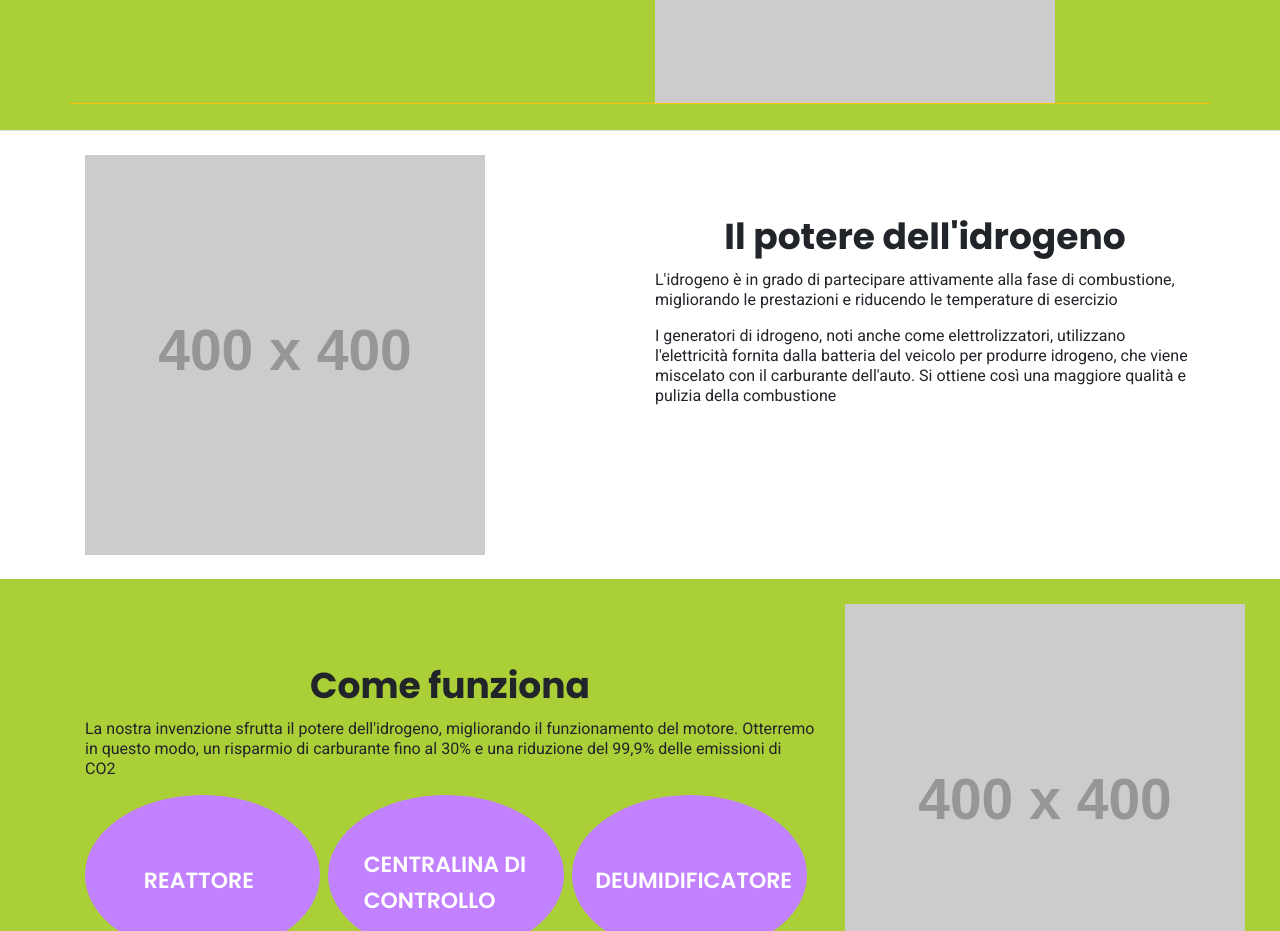
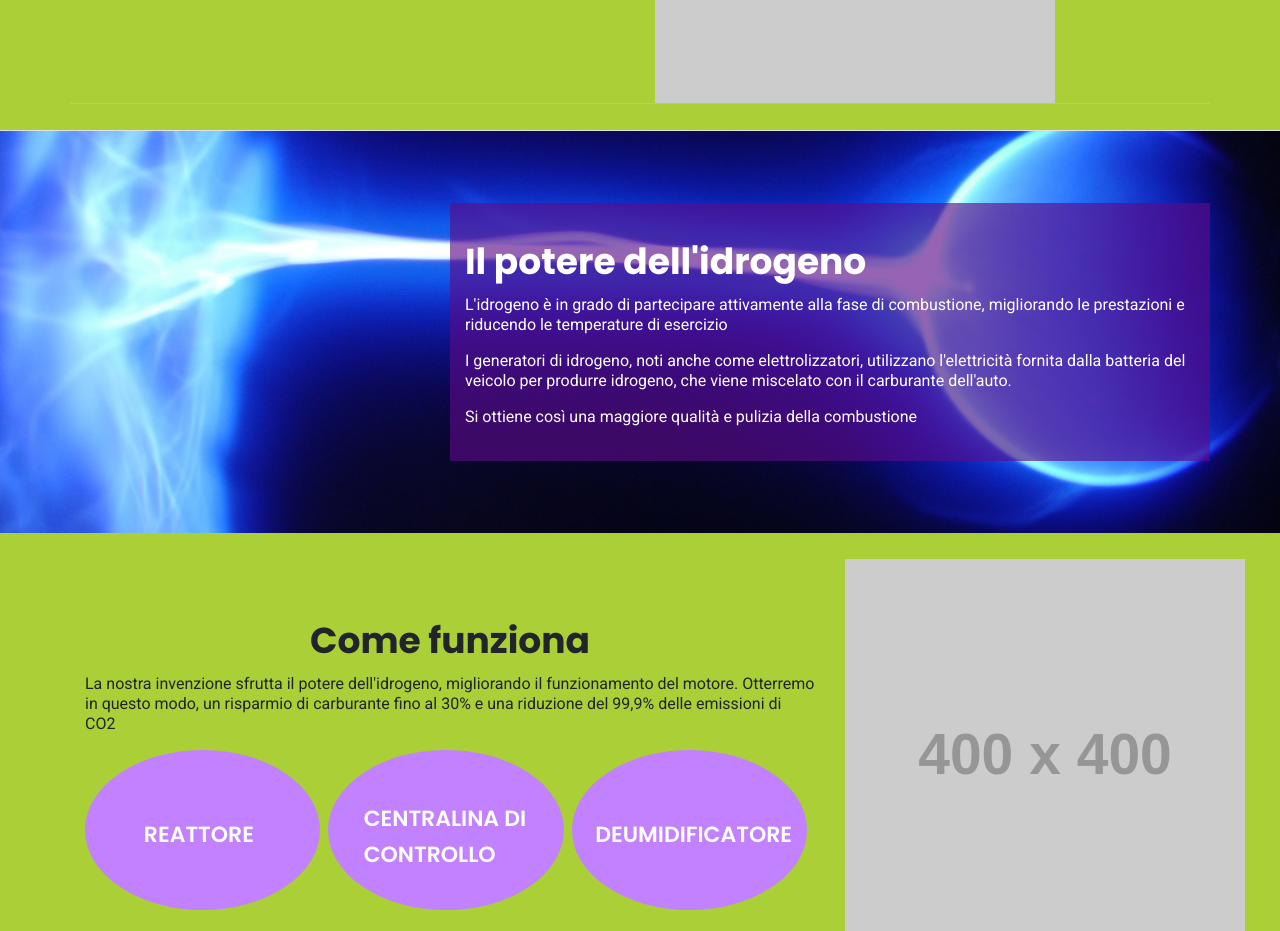
Before and after one commit to FrancescoMicunco/hygo, a plain HTML site: page index.html in a window 1280 px wide. Shown: the part 1740-2671 px from the top of the page. Drawn offline with nearby package versions, Linux system fonts and the light colour scheme; no server answers; placeholder pictures from the web are drawn by us.

Commit message:
center section

```diff
--- a/index.html
+++ b/index.html
@@ -166,22 +166,22 @@
     <div class="col-12 border-bottom divisore"></div>
 
     <!-- =========   start solution section ============== -->
-    <div class="">
-        <div class="container">
+    <div class="cellula ">
+        <div class="container py-5">
             <div class="row my-md-4">
-                <div class="col-12 col-md-6 ">
-                    <img src="https://via.placeholder.com/400" alt="">
+                <div class="col-12 col-md-4 ">
+                    <!-- <img src="./images/cellula.jpg" width="200px" height="auto" alt=""> -->
                 </div>
 
-                <div class="col-12 col-md-6" style="padding-top:5%">
+                <div class="col-12 col-md-8" style="padding-top:3%; padding-bottom:3%; background-color: rgba(92, 12, 138, 0.637);">
                     <div class="row">
                         <div class="col-12">
-                            <h2 id="kitprodotti" class="text-center">Il potere dell'idrogeno</h2>
+                            <h2 id="kitprodotti" class=" white">Il potere dell'idrogeno</h2>
                         </div>
                         <div class="col-12">
-                            <p class="card-text">L'idrogeno è in grado di partecipare attivamente alla fase di combustione, migliorando le prestazioni e riducendo le temperature di esercizio</p>
-                            <p>I generatori di idrogeno, noti anche come elettrolizzatori, utilizzano l'elettricità fornita dalla batteria del veicolo per produrre idrogeno, che viene miscelato con il carburante dell'auto. Si ottiene così una maggiore qualità
-                                e pulizia della combustione</p>
+                            <p class="card-text white">L'idrogeno è in grado di partecipare attivamente alla fase di combustione, migliorando le prestazioni e riducendo le temperature di esercizio</p>
+                            <p class="card-text white">I generatori di idrogeno, noti anche come elettrolizzatori, utilizzano l'elettricità fornita dalla batteria del veicolo per produrre idrogeno, che viene miscelato con il carburante dell'auto. </p>
+                            <p class="card-text white">Si ottiene così una maggiore qualità e pulizia della combustione</p>
                         </div>
                     </div>
                 </div>
@@ -192,26 +192,26 @@
     <!-- =========   end solution section ============== -->
 
     <!-- =========   start funzionamento section ============== -->
-    <div class="lightGreen">
-        <div class="container">
-            <div class="row">
-                <div class="col-12 col-md-8" style="padding-top:5%">
-                    <div class="row">
-                        <div class="col-12">
-                            <h2 id="funzionamento" class="col-12 text-center">Come funziona</h2>
+    <div class=" lightGreen ">
+        <div class="container ">
+            <div class="row ">
+                <div class="col-12 col-md-8 " style="padding-top:5% ">
+                    <div class="row ">
+                        <div class="col-12 ">
+                            <h2 id="funzionamento " class="col-12 text-center ">Come funziona</h2>
                         </div>
-                        <div class="col-12">
+                        <div class="col-12 ">
 
                             <p>La nostra invenzione sfrutta il potere dell'idrogeno, migliorando il funzionamento del motore. Otterremo in questo modo, un risparmio di carburante fino al 30% e una riduzione del 99,9% delle emissioni di CO2</p>
                             <div class="d-flex justify-content-around align-items-center ">
-                                <div class="col 12 dot mr-2 position-relative">
-                                    <h5 class="mt-5 white position-absolute" style="top:12%; left:25%">REATTORE</h5>
+                                <div class="col 12 dot mr-2 position-relative ">
+                                    <h5 class="mt-5 white position-absolute " style="top:12%; left:25% ">REATTORE</h5>
                                 </div>
-                                <div class="col 12 dot mr-2 position-relative">
-                                    <h5 class="mt-5 white position-absolute" style="top:2%; left:15%">CENTRALINA DI CONTROLLO</h5>
+                                <div class="col 12 dot mr-2 position-relative ">
+                                    <h5 class="mt-5 white position-absolute " style="top:2%; left:15% ">CENTRALINA DI CONTROLLO</h5>
                                 </div>
-                                <div class="col 12 dot mr-2 position-relative">
-                                    <h5 class="mt-5 white position-absolute" style="top:12%; left:10%">DEUMIDIFICATORE</h5>
+                                <div class="col 12 dot mr-2 position-relative ">
+                                    <h5 class="mt-5 white position-absolute " style="top:12%; left:10% ">DEUMIDIFICATORE</h5>
                                 </div>
                             </div>
                         </div>
--- a/style.css
+++ b/style.css
@@ -149,6 +149,13 @@ footer i {
     min-height: 200px;
 }
 
+.cellula {
+    background-image: url("./images/cellula.jpg");
+    background-position: center;
+    background-repeat: no-repeat;
+    background-size: cover;
+}
+
 .dot {
     height: 160px;
     width: 160px;
```
